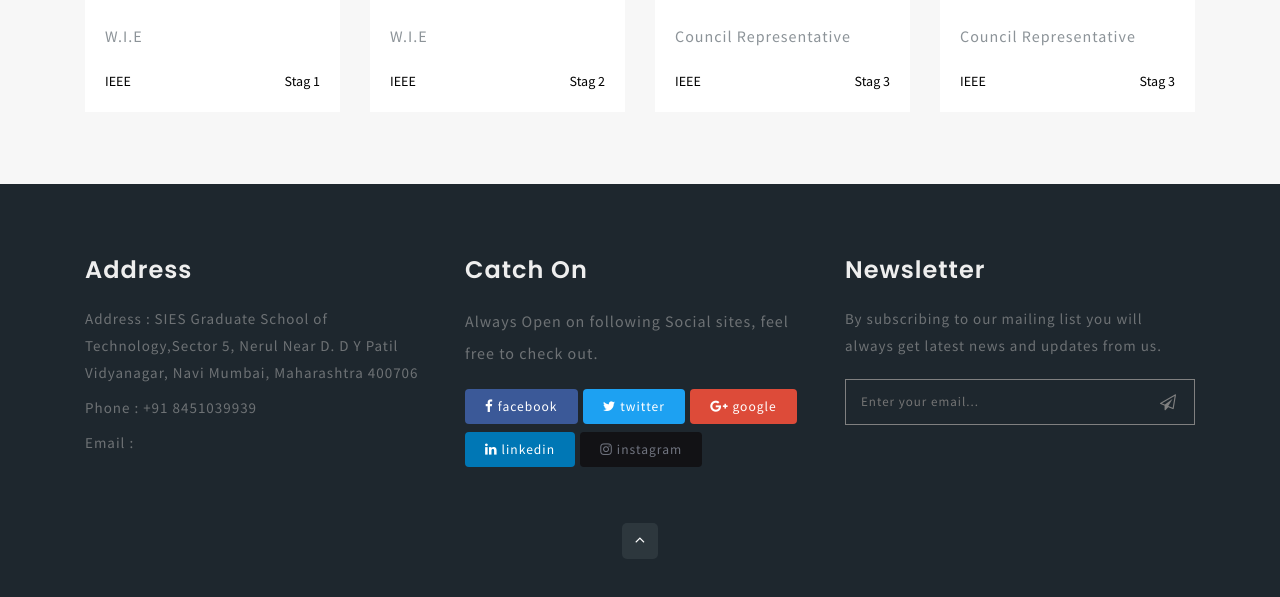
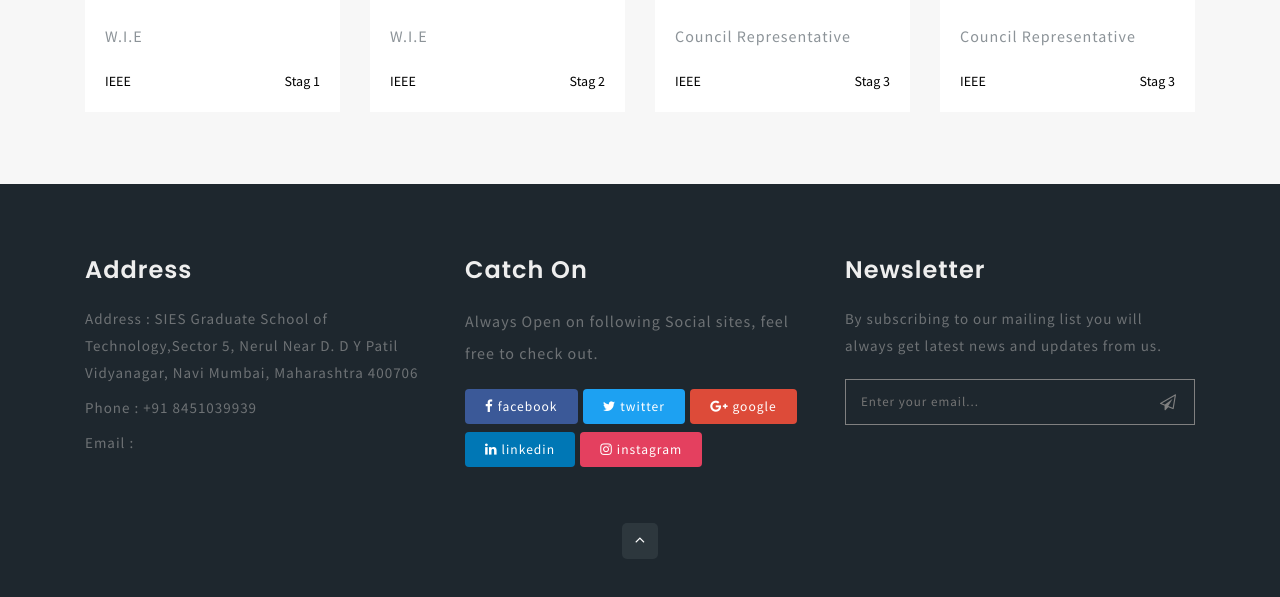
Before and after one commit to OMKARMULICK/IEEESIES, a plain HTML site: page team.html in a window 1280 px wide. Shown: the part 3271-3868 px from the top of the page. Drawn offline with Linux system fonts and the light colour scheme.

Commit message:
Footer Updated

```diff
--- a/css/style.css
+++ b/css/style.css
@@ -1192,6 +1192,11 @@ li.google a {
 li.linkedin a {
     color: #fff;
     background: #0077b5;
+}
+
+li.instagram a {
+    color: #fff;
+    background: #e4405f;
 }
 
 ul.social_section_1info a:hover {
```
Also changed, not shown: team.html (+1 -1 lines).
